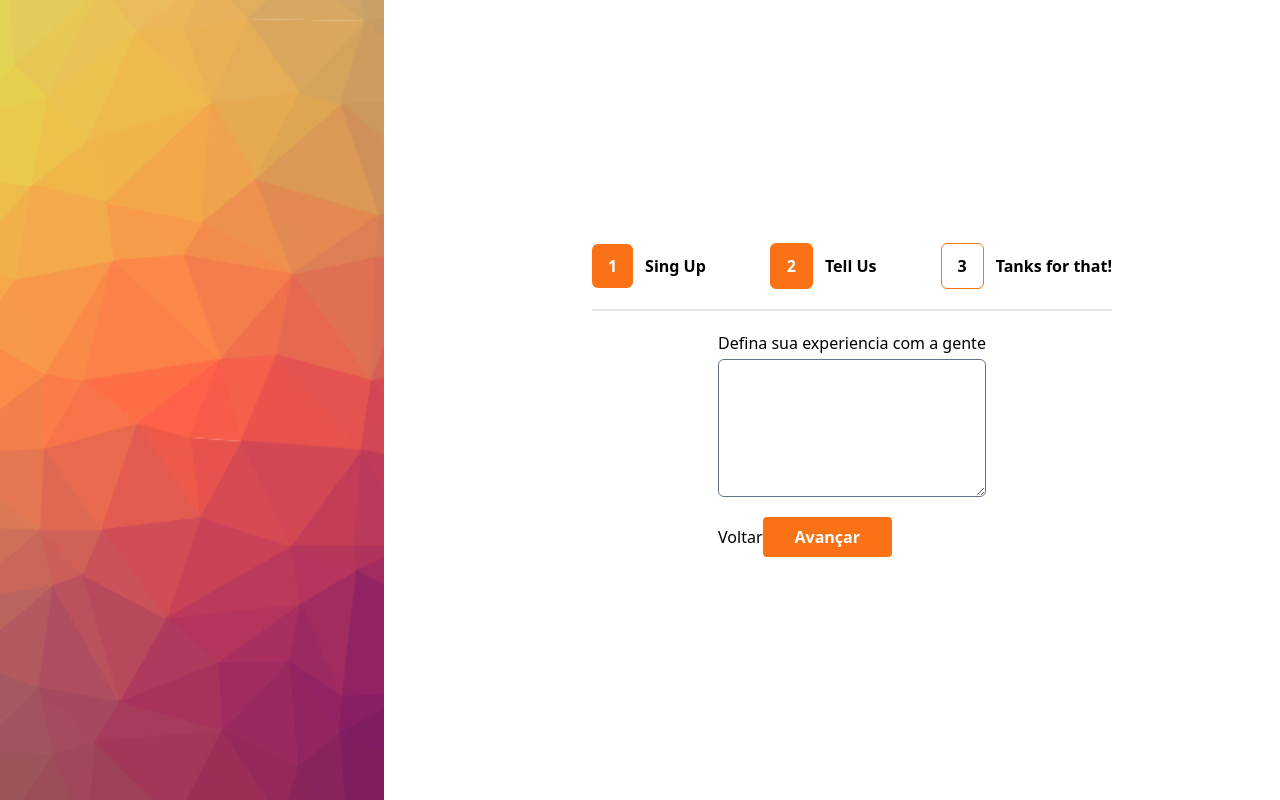
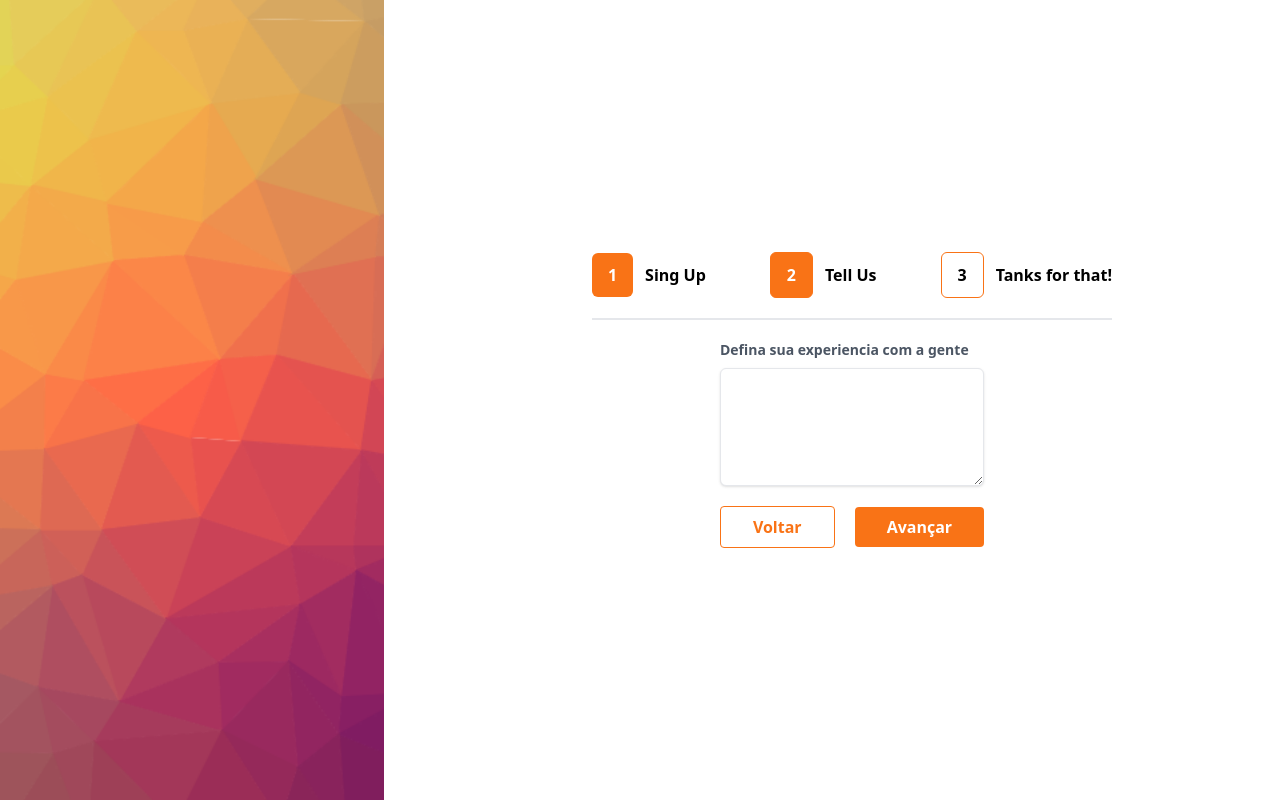
Before and after one commit to ngrpedro/multstepform, a React (Vite) app: page / in a window 1280 px wide. Both pictures are taken after a click on the button "Avançar". Built offline with nearby package versions, Linux system fonts and the light colour scheme.

Commit message:
layout meddle + buttons

```diff
--- a/src/App.jsx
+++ b/src/App.jsx
@@ -52,11 +52,13 @@ function App() {
           <div>
             {currentComponent}
 
-            <div className="">
+            <div className="flex items-center gap-5">
               {!isFirstStep && (
                 <button
                   type="button"
-                  className=""
+                  className="border border-orange-500 hover:border-orange-700 font-bold py-2 px-8 rounded
+                  text-orange-500 hover:text-orange-700
+                  focus:outline-none focus:shadow-outline transition-all"
                   onClick={() => changeStep(currentStep - 1)}
                 >
                   Voltar
@@ -64,7 +66,11 @@ function App() {
               )}
 
               {isLaststep ? (
-                <button type="submit" className="">
+                <button
+                  type="submit"
+                  className="bg-green-600 hover:bg-green-800 text-white font-bold py-2 px-8 rounded
+                focus:outline-none focus:shadow-outline transition-all"
+                >
                   Concluir
                 </button>
               ) : (
--- a/src/components/ReviewForm.jsx
+++ b/src/components/ReviewForm.jsx
@@ -5,11 +5,14 @@ const ReviewForm = ({ data, handleUpdateFild }) => {
     <div>
       <div className="flex flex-col gap-4 max-w-md  m-auto my-5 ">
         <label className="flex flex-col items-start gap-1">
-          <span>Defina sua experiencia com a gente</span>
+          <span className="block text-gray-600 text-sm font-bold mb-1">
+            Defina sua experiencia com a gente
+          </span>
           <textarea
             rows={"5"}
             type="text"
-            className="border border-slate-500 p-2 rounded-md w-full"
+            className="shadow appearance-none border rounded-md w-full py-2 px-3
+            text-gray-700 leading-tight focus:outline-none focus:shadow-outline"
             value={data.comment || " "}
             onChange={(e) => handleUpdateFild("comment", e.target.value)}
           />
```
